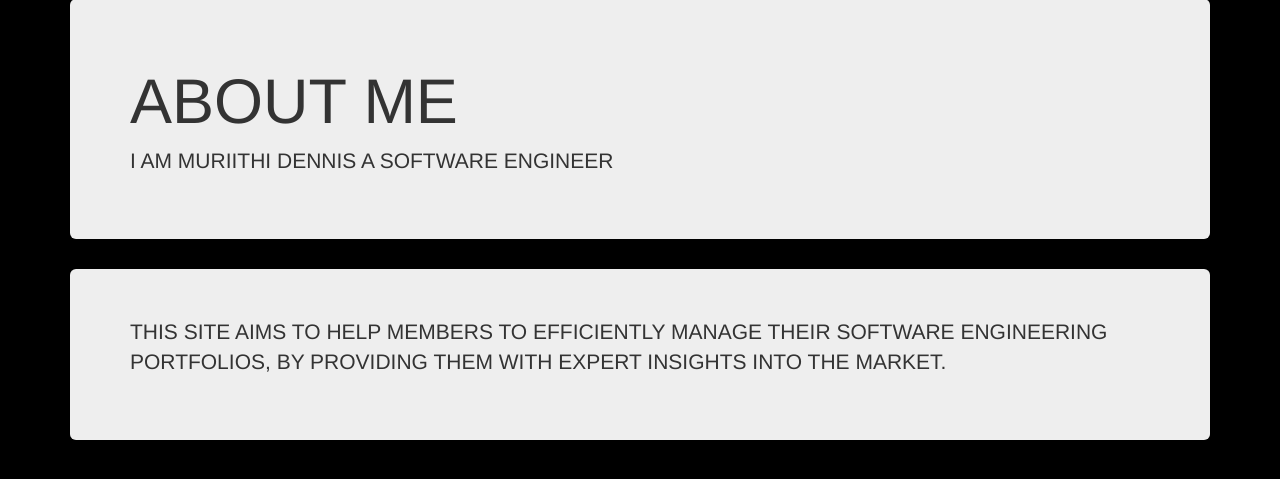
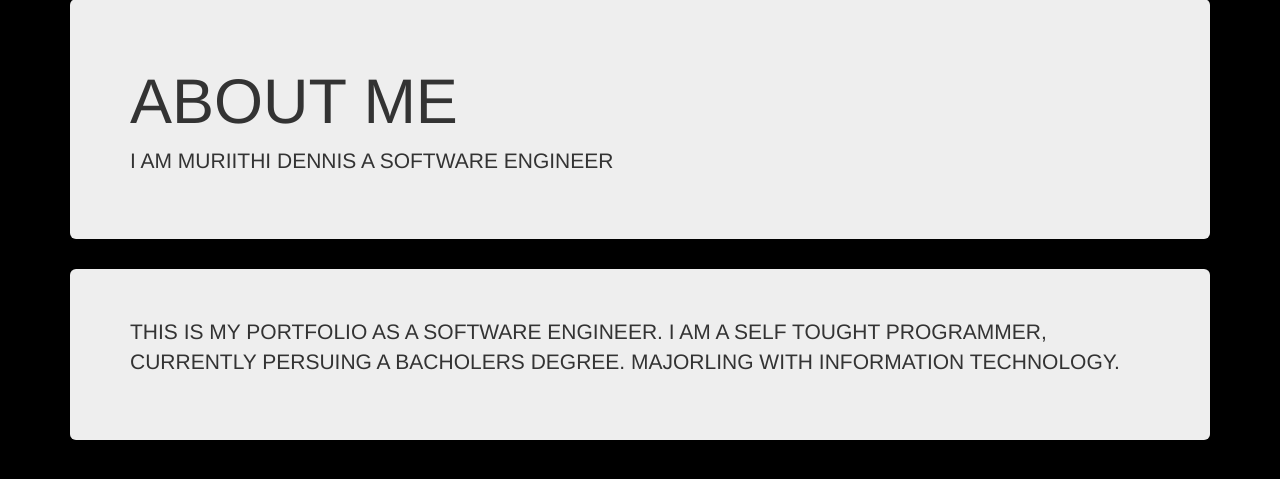
Before and after one commit to GrayArch/stockperson_portfolio, a Django app: page /about/ in a window 1280 px wide. Shown: the part 73-552 px from the top of the page. Run offline with Django 3.2, Linux system fonts and the light colour scheme; some libraries are stand-ins or nearby versions.

Commit message:
about update

```diff
--- a/user/templates/about.html
+++ b/user/templates/about.html
@@ -7,8 +7,7 @@
     </div>
     <div class="container">
         <div class="jumbotron">
-            <p>THIS SITE AIMS TO HELP MEMBERS TO EFFICIENTLY MANAGE THEIR SOFTWARE ENGINEERING PORTFOLIOS, BY PROVIDING THEM WITH
-            EXPERT INSIGHTS INTO THE MARKET.
+            <p>THIS IS MY PORTFOLIO AS A SOFTWARE ENGINEER. I AM A SELF TOUGHT PROGRAMMER, CURRENTLY PERSUING A BACHOLERS DEGREE. MAJORLING WITH INFORMATION TECHNOLOGY.
             </p>
         </div>
     </div>
```
